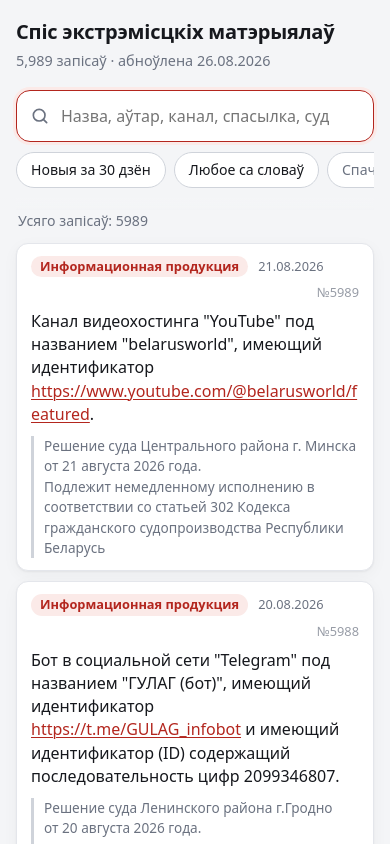
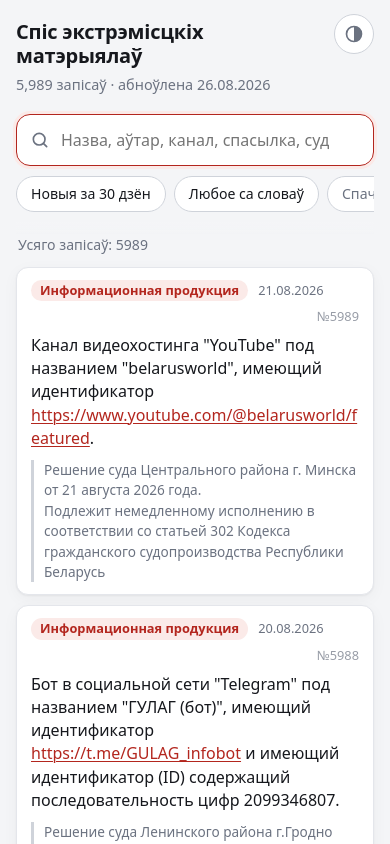
Before and after one commit to it-beard/elist, a React (Vite) app: page / in a window 390 px wide. Shown: the top 844 px of the page. Built offline with nearby package versions, Linux system fonts and the light colour scheme.

Commit message:
feat: add persistent theme toggler with system, light, and dark mode support

```diff
--- a/src/App.jsx
+++ b/src/App.jsx
@@ -1,6 +1,7 @@
 import { useDeferredValue, useEffect, useMemo, useState } from 'react';
 import { useIndex } from './hooks/useIndex.js';
 import { useUrlParam } from './hooks/useUrlParam.js';
+import { useLocalStorage } from './hooks/useLocalStorage.js';
 import { search } from './lib/search.js';
 import { parseQuery } from './lib/normalize.js';
 import Header from './components/Header.jsx';
@@ -11,7 +12,10 @@
 export default function App() {
   const { status, error, meta, items, chunkSize } = useIndex();
   const [query, setQuery] = useUrlParam('q');
-  const [opts, setOpts] = useState({ any: false, onlyNew: false, sort: 'newest' });
+  const [sort, setSort] = useLocalStorage('sort', 'newest');
+  const [flags, setFlags] = useState({ any: false, onlyNew: false });
+  const opts = useMemo(() => ({ ...flags, sort }), [flags, sort]);
+  const setOpts = ({ sort: s, ...rest }) => { if (s !== sort) setSort(s); setFlags(rest); };
   const deferredQuery = useDeferredValue(query);
 
   const tokens = useMemo(() => parseQuery(deferredQuery), [deferredQuery]);
@@ -62,7 +66,7 @@
           Сартыроўка «спачатку новыя» — па даце судовага рашэння, а яна можа быць на месяцы ранейшай за публікацыю.
         </p>
         <p>
-          Сайт нічога не захоўвае: ні запыты, ні cookies, ні статыстыку. Усё працуе ў вашым браўзэры.
+          Сайт не зьбірае ніякіх даных: ні запытаў, ні cookies, ні статыстыкі. Усё працуе ў вашым браўзэры; у localStorage захоўваюцца толькі абраная тэма і сартаваньне.
         </p>
         <p>
           <a href="https://github.com/it-beard/extremist-by" target="_blank" rel="noopener">Код сайта на GitHub</a>
--- a/src/components/Header.jsx
+++ b/src/components/Header.jsx
@@ -1,10 +1,14 @@
 import { fmtDate, isRecent, NEW_DAYS } from '../lib/format.js';
+import ThemeToggle from './ThemeToggle.jsx';
 
 export default function Header({ meta, items }) {
   const recent = items ? items.filter((it) => isRecent(it.added)).length : 0;
   return (
     <header className="top wrap">
-      <h1>Спіс экстрэмісцкіх матэрыялаў</h1>
+      <div className="top-row">
+        <h1>Спіс экстрэмісцкіх матэрыялаў</h1>
+        <ThemeToggle />
+      </div>
       <p className="sub">
         {meta ? (
           <>
--- /dev/null
+++ b/src/components/ThemeToggle.jsx
@@ -0,0 +1,21 @@
+import { useEffect } from 'react';
+import { useLocalStorage } from '../hooks/useLocalStorage.js';
+
+const MODES = ['system', 'light', 'dark'];
+const LABEL = { system: 'Тэма: як у сістэме', light: 'Тэма: светлая', dark: 'Тэма: цёмная' };
+
+export default function ThemeToggle() {
+  const [mode, setMode] = useLocalStorage('theme', 'system');
+  useEffect(() => {
+    const root = document.documentElement;
+    if (mode === 'system') root.removeAttribute('data-theme'); else root.setAttribute('data-theme', mode);
+  }, [mode]);
+  const next = MODES[(MODES.indexOf(mode) + 1) % MODES.length];
+  return (
+    <button type="button" className="theme" title={`${LABEL[mode]} — націсьніце, каб зьмяніць`} aria-label={LABEL[mode]} onClick={() => setMode(next)}>
+      {mode === 'light' && <svg viewBox="0 0 24 24" aria-hidden="true"><circle cx="12" cy="12" r="4" fill="none" stroke="currentColor" strokeWidth="2"/><path d="M12 2v3M12 19v3M2 12h3M19 12h3M4.9 4.9l2.1 2.1M17 17l2.1 2.1M4.9 19.1 7 17M17 7l2.1-2.1" stroke="currentColor" strokeWidth="2" strokeLinecap="round"/></svg>}
+      {mode === 'dark' && <svg viewBox="0 0 24 24" aria-hidden="true"><path d="M20 14.5A8 8 0 0 1 9.5 4a8 8 0 1 0 10.5 10.5Z" fill="none" stroke="currentColor" strokeWidth="2" strokeLinejoin="round"/></svg>}
+      {mode === 'system' && <svg viewBox="0 0 24 24" aria-hidden="true"><circle cx="12" cy="12" r="9" fill="none" stroke="currentColor" strokeWidth="2"/><path d="M12 3a9 9 0 0 1 0 18Z" fill="currentColor"/></svg>}
+    </button>
+  );
+}
--- /dev/null
+++ b/src/hooks/useLocalStorage.js
@@ -0,0 +1,16 @@
+import { useCallback, useState } from 'react';
+
+/** Стан, які захоўваецца ў localStorage (толькі налады — нічога асабістага). */
+export function useLocalStorage(key, initial) {
+  const [value, setValue] = useState(() => {
+    try { const v = localStorage.getItem(key); return v === null ? initial : JSON.parse(v); } catch { return initial; }
+  });
+  const set = useCallback((v) => {
+    setValue((prev) => {
+      const next = typeof v === 'function' ? v(prev) : v;
+      try { localStorage.setItem(key, JSON.stringify(next)); } catch { /* прыватны рэжым і г.д. */ }
+      return next;
+    });
+  }, [key]);
+  return [value, set];
+}
--- a/src/styles.css
+++ b/src/styles.css
@@ -3,13 +3,20 @@
   --accent: #b3261e; --accent-soft: #fbeae8; --mark: #ffe58a; --new: #1b7f3b; --new-soft: #e3f5e8;
   --radius: 14px; --shadow: 0 1px 2px rgba(0,0,0,.05), 0 4px 16px rgba(0,0,0,.04);
 }
+:root[data-theme="dark"] { color-scheme: dark; }
+:root[data-theme="light"] { color-scheme: light; }
 @media (prefers-color-scheme: dark) {
-  :root {
+  :root:not([data-theme="light"]) {
     --bg: #111317; --card: #1a1d23; --text: #e9ebef; --muted: #9aa1ad; --line: #272b33; --line-strong: #3a404a;
     --accent: #ff6b5e; --accent-soft: #3a1f1d; --mark: #7a5e00; --new: #5ad07a; --new-soft: #1c3324;
     --shadow: 0 1px 2px rgba(0,0,0,.4);
   }
 }
+:root[data-theme="dark"] {
+    --bg: #111317; --card: #1a1d23; --text: #e9ebef; --muted: #9aa1ad; --line: #272b33; --line-strong: #3a404a;
+    --accent: #ff6b5e; --accent-soft: #3a1f1d; --mark: #7a5e00; --new: #5ad07a; --new-soft: #1c3324;
+    --shadow: 0 1px 2px rgba(0,0,0,.4);
+  }
 * { box-sizing: border-box; }
 html { -webkit-text-size-adjust: 100%; }
 body { margin: 0; background: var(--bg); color: var(--text); font: 16px/1.5 system-ui, -apple-system, "Segoe UI", Roboto, sans-serif; }
@@ -21,6 +28,11 @@
 code { font-size: .85em; background: var(--line); padding: 1px 5px; border-radius: 5px; }
 
 .top { padding: 32px 16px 8px; }
+.top-row { display: flex; align-items: flex-start; gap: 12px; }
+.top-row h1 { flex: 1; }
+.theme { flex: none; width: 40px; height: 40px; margin-top: -6px; padding: 0; border: 1px solid var(--line-strong); border-radius: 50%; background: var(--card); color: var(--muted); cursor: pointer; display: grid; place-items: center; }
+.theme svg { width: 20px; height: 20px; }
+.theme:hover { color: var(--text); border-color: var(--accent); }
 h1 { font-size: 1.5rem; line-height: 1.2; letter-spacing: -.01em; margin: 0 0 6px; }
 .sub { margin: 0; color: var(--muted); font-size: .9rem; }
 .badge-new { display: inline-block; margin-left: 8px; padding: 1px 9px; border-radius: 99px; background: var(--new); color: #fff; font-weight: 600; font-size: .78rem; }
@@ -69,7 +81,12 @@
 
 @media (max-width: 600px) {
   .top { padding-top: 20px; }
-  h1 { font-size: 1.25rem; }
+  .top-row { display: flex; align-items: flex-start; gap: 12px; }
+.top-row h1 { flex: 1; }
+.theme { flex: none; width: 40px; height: 40px; margin-top: -6px; padding: 0; border: 1px solid var(--line-strong); border-radius: 50%; background: var(--card); color: var(--muted); cursor: pointer; display: grid; place-items: center; }
+.theme svg { width: 20px; height: 20px; }
+.theme:hover { color: var(--text); border-color: var(--accent); }
+h1 { font-size: 1.25rem; }
   #q { font-size: 16px; padding: 13px 44px; }
   .field .icon { left: 14px; }
   .item { padding: 12px 14px; border-radius: 12px; }
```
Also changed, not shown: index.html (+1 -0 lines).
